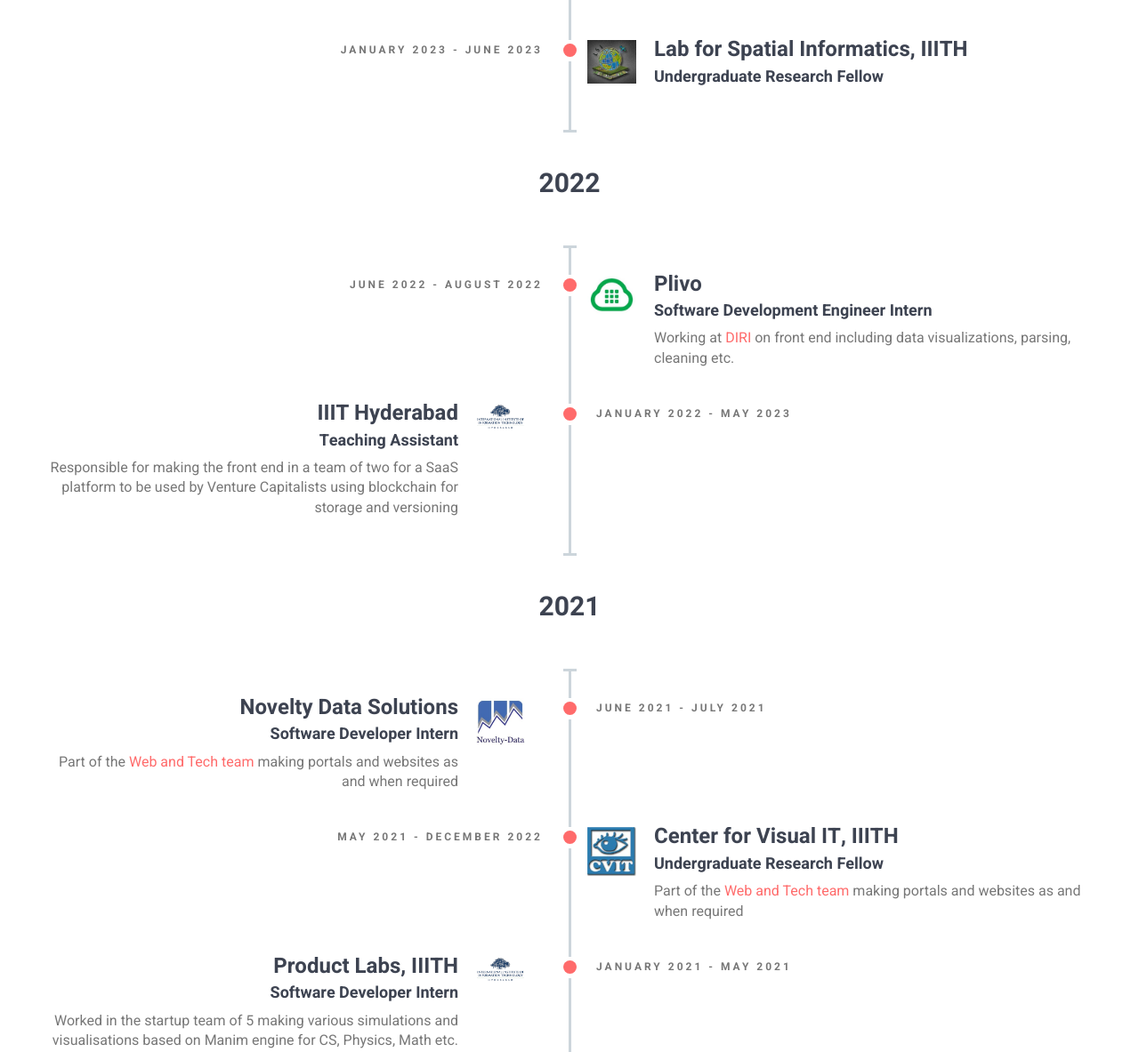
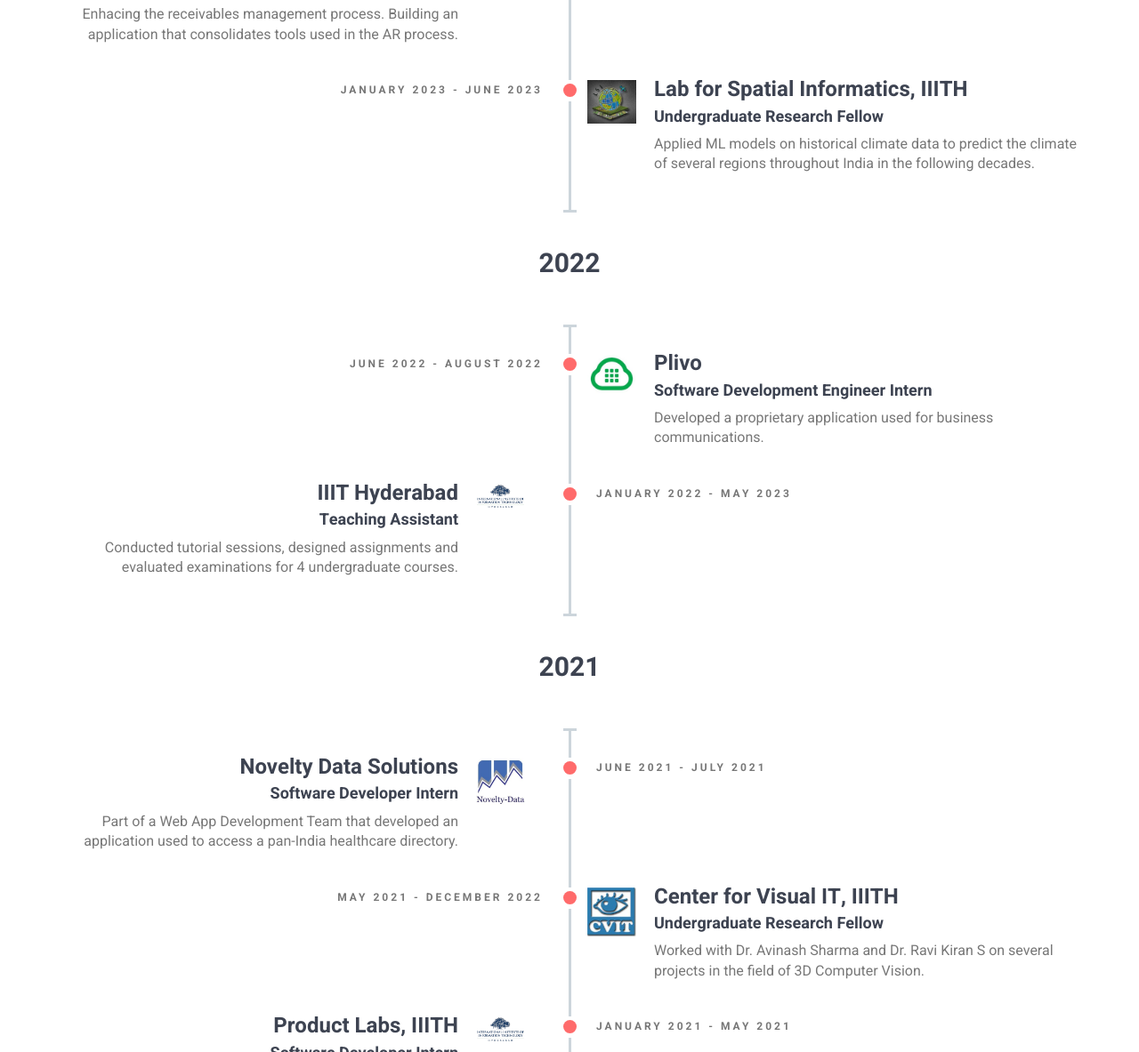
Before and after one commit to inesane/Personal-Website, a plain HTML site: page index.html in a window 1280 px wide. Shown: the part 1457-2640 px from the top of the page at 89% size. Drawn offline with Linux system fonts and the light colour scheme; some packages are replaced by stand-ins of ours; a script that the page names is missing.

Commit message:
Finished Experience

```diff
--- a/index.html
+++ b/index.html
@@ -36,7 +36,7 @@
 									<h6>Hello Everybody, i am</h6>
 									<h3>Ainesh Sannidhi</h3>
 									<h4>Software Developer @ EXL | Computer Science Graduate from IIIT H</h4>
-									<p>Debugging the world around me</p>
+									<p>Currently looking for Software roles in the US | US Citizen</p>
 									<ul class="list basic_info">
 										<li><a><i class="lnr lnr-graduation-hat"></i> International Institute of Information Technology, Hyderabad (2019-2023)</a></li>
 										<li><a><i class="lnr lnr-envelope"></i> sannidhiainesh@gmail.com</a></li>
@@ -59,7 +59,7 @@
             <div class="container">
                 <div class="main_title">
                     <h2>Experience</h2>
-                    <p>Code but with complimentary people and places and food</p>
+                    <p>Debugging the world around me</p>
                 </div>
                 <div class="row example-centered">
                     <div> <!--class="col-xs-10 col-xs-offset-1 col-sm-8 col-sm-offset-2">-->
@@ -81,7 +81,7 @@
                                     <div>
                                         <h3 class="timeline-title">EXL Service</h3>
                                         <h4>Software Developer</h4>
-                                        <p></p>
+                                        <p>Enhacing the receivables management process. Building an application that consolidates tools used in the AR process.</p>
                                     </div>
                                 </div>
                             </li>
@@ -95,7 +95,7 @@
                                     <div>
                                         <h3 class="timeline-title">Lab for Spatial Informatics, IIITH</h3>
                                         <h4>Undergraduate Research Fellow</h4>
-                                        <p></p>
+                                        <p>Applied ML models on historical climate data to predict the climate of several regions throughout India in the following decades.</p>
                                     </div>
                                 </div>
                             </li>
@@ -116,7 +116,7 @@
                                     <div>
                                         <h3 class="timeline-title">Plivo</h3>
                                         <h4>Software Development Engineer Intern</h4>
-                                        <p>Working at <a href="https://diri.isb.edu/en/our-people.html" target="_blank">DIRI</a> on front end including data visualizations, parsing, cleaning etc.</p>
+                                        <p>Developed a proprietary application used for business communications.</p>
                                     </div>
                                 </div>
                             </li>
@@ -130,7 +130,7 @@
                                     <div>
                                         <h3 class="timeline-title">IIIT Hyderabad</h3>
                                         <h4>Teaching Assistant</h4>
-                                        <p>Responsible for making the front end in a team of two for a SaaS platform to be used by Venture Capitalists using blockchain for storage and versioning</p>
+                                        <p>Conducted tutorial sessions, designed assignments and evaluated examinations for 4 undergraduate courses.</p>
                                     </div>
                                 </div>
                             </li>
@@ -151,7 +151,7 @@
                                     <div>
                                         <h3 class="timeline-title">Novelty Data Solutions</h3>
                                         <h4>Software Developer Intern</h4>
-                                        <p>Part of the <a href="https://ecell.iiit.ac.in/team.html" target="_blank">Web and Tech team</a> making portals and websites as and when required</p>
+                                        <p>Part of a Web App Development Team that developed an application used to access a pan-India healthcare directory.</p>
                                     </div>
                                 </div>
                             </li>
@@ -165,7 +165,7 @@
                                     <div>
                                         <h3 class="timeline-title">Center for Visual IT, IIITH</h3>
                                         <h4>Undergraduate Research Fellow</h4>
-                                        <p>Part of the <a href="https://ecell.iiit.ac.in/team.html" target="_blank">Web and Tech team</a> making portals and websites as and when required</p>
+                                        <p>Worked with Dr. Avinash Sharma and Dr. Ravi Kiran S on several projects in the field of 3D Computer Vision.</p>
                                     </div>
                                 </div>
                             </li>
@@ -179,7 +179,7 @@
                                     <div>
                                         <h3 class="timeline-title">Product Labs, IIITH</h3>
                                         <h4>Software Developer Intern</h4>
-                                        <p>Worked in the startup team of 5 making various simulations and visualisations based on Manim engine for CS, Physics, Math etc.</p>
+                                        <p>Part of a team of 4 that developed a scalable platform to translate PDFs and eBooks from English into regional languages.</p>
                                     </div>
                                 </div>
                             </li>
@@ -200,7 +200,7 @@
                                     <div>
                                         <h3 class="timeline-title">Ping! IIIT Hyderabad</h3>
                                         <h4>Content Writer and Editor</h4>
-                                        <p>Worked in the startup team of 5 making various simulations and visualisations based on Manim engine for CS, Physics, Math etc.</p>
+                                        <p>Wrote and edited multiple articles for the independent student media body of IIIT Hyderabad.</p>
                                     </div>
                                 </div>
                             </li>
@@ -216,7 +216,7 @@
             <div class="container">
                 <div class="main_title">
                     <h2>Projects</h2>
-                    <p>Add some code, some more code and some colors in code for a li'l razzle dazzle</p>
+                    <p>Some of my academic and personal projects</p>
                 </div>
                 <div class="isotope_fillter">
                     <ul class="gallery_filter list">
```
